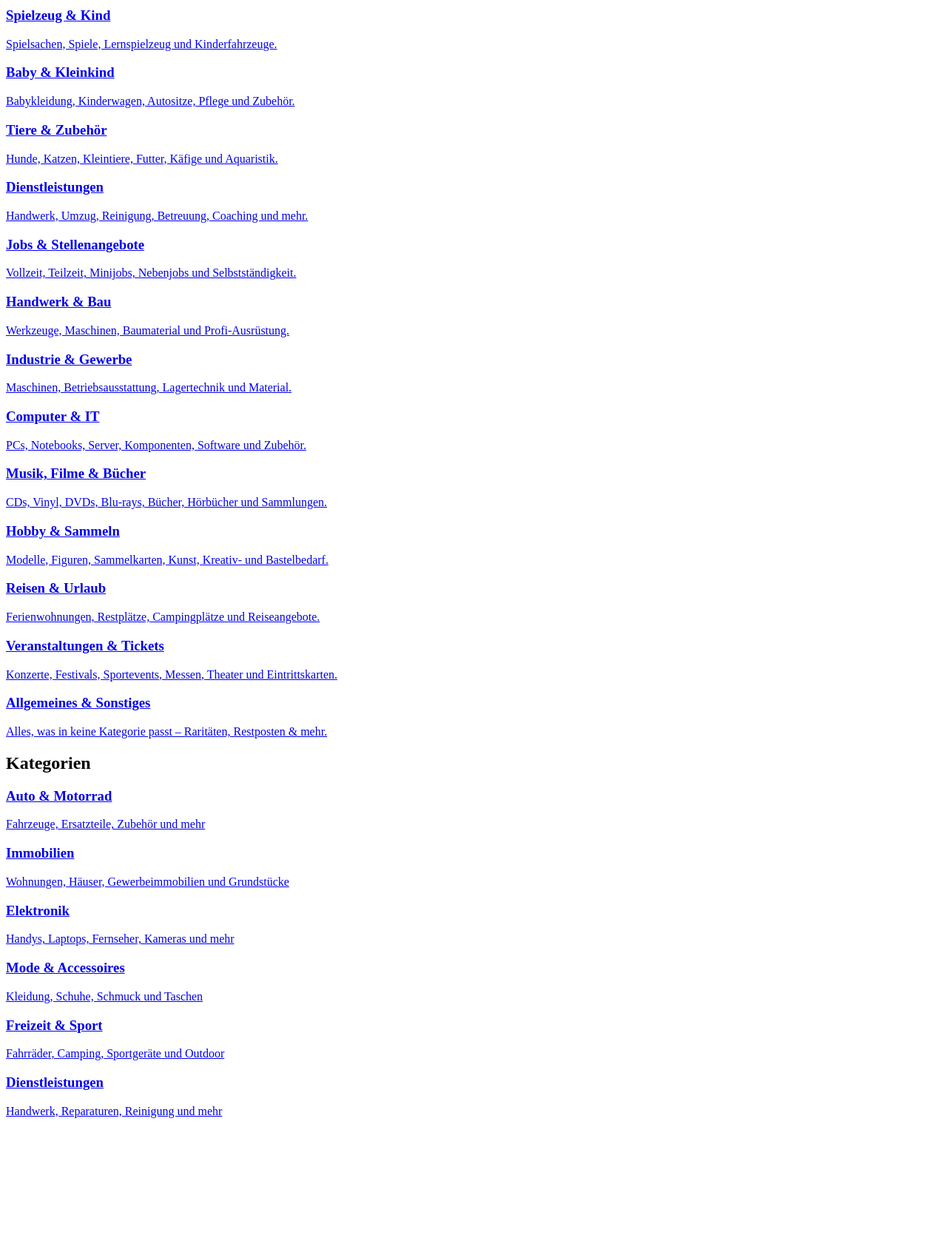
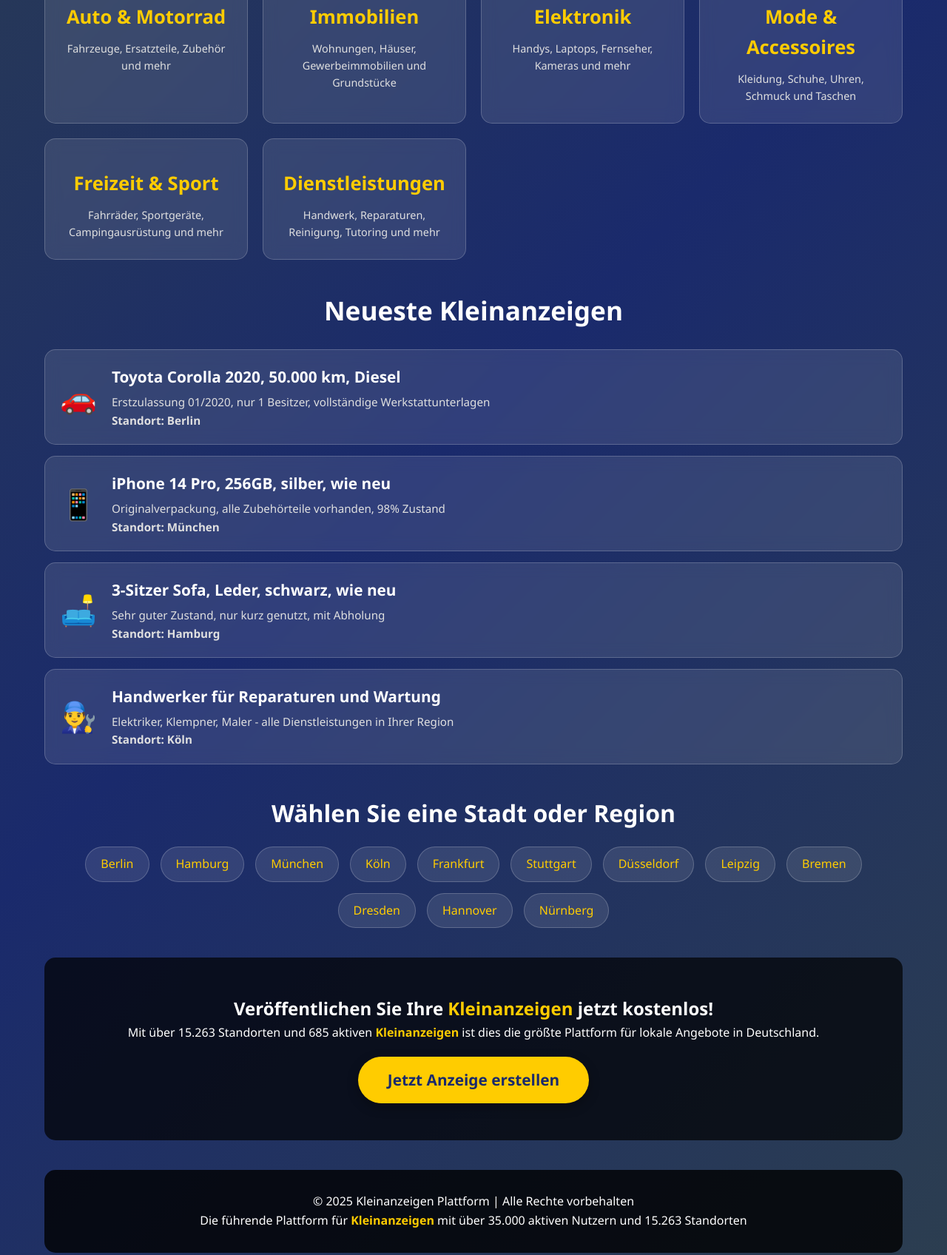
Before and after one commit to Kleinanzeigenzone/kleinanzeigenzone-seo3, a plain HTML site: page index.html in a window 1280 px wide. Shown: the part 587-2283 px from the top of the page at 74% size. Before the commit the page ends 2114 px from the top, so only its background shows below. Drawn offline with Linux system fonts and the light colour scheme.

Commit message:
Update index.html

```diff
--- a/index.html
+++ b/index.html
@@ -1,197 +1,385 @@
-<!-- 🔥 KATEGORIEN – 20 UNTERKATEGORIEN MIT LINK AUF KLEINANZEIGENZONE.DE -->
-<section class="categories">
-    <h2>Kategorien auf KleinanzeigenZone.de</h2>
+<!DOCTYPE html>
+<html lang="de">
+<head>
+    <meta charset="UTF-8">
+    <meta name="viewport" content="width=device-width, initial-scale=1.0">
+    <title>Kleinanzeigen - Die beste Plattform für Gebrauchtwaren und Dienstleistungen</title>
+    <style>
+        * {
+            margin: 0;
+            padding: 0;
+            box-sizing: border-box;
+            font-family: 'Segoe UI', Tahoma, Geneva, Verdana, sans-serif;
+        }
 
-    <div class="category-grid">
+        body {
+            background: linear-gradient(135deg, #2c3e50, #1a2a6c, #2c3e50);
+            color: #fff;
+            line-height: 1.6;
+        }
 
-        <a href="https://kleinanzeigenzone.de/autos-fahrzeuge" class="category-box-link">
-            <div class="category-box">
-                <h3>Auto & Motorrad</h3>
-                <p>PKW, Transporter, Motorräder, Ersatzteile und Zubehör.</p>
+        .container {
+            max-width: 1200px;
+            margin: 0 auto;
+            padding: 20px;
+        }
+
+        header {
+            text-align: center;
+            padding: 40px 0;
+            background: rgba(0, 0, 0, 0.7);
+            border-radius: 15px;
+            margin-bottom: 30px;
+            box-shadow: 0 10px 30px rgba(0, 0, 0, 0.5);
+        }
+
+        h1 {
+            font-size: 3.5rem;
+            margin-bottom: 15px;
+            text-shadow: 0 2px 10px rgba(0, 0, 0, 0.5);
+        }
+
+        .tagline {
+            font-size: 1.5rem;
+            color: #f0f0f0;
+            max-width: 800px;
+            margin: 0 auto;
+        }
+
+        .stats {
+            display: flex;
+            justify-content: space-around;
+            flex-wrap: wrap;
+            margin: 40px 0;
+            padding: 20px;
+            background: rgba(0, 0, 0, 0.3);
+            border-radius: 15px;
+        }
+
+        .stat-box {
+            text-align: center;
+            padding: 20px;
+            min-width: 200px;
+        }
+
+        .stat-number {
+            font-size: 3rem;
+            font-weight: bold;
+            color: #ffcc00;
+        }
+
+        .stat-label {
+            font-size: 1.2rem;
+            color: #ddd;
+        }
+
+        .categories {
+            display: grid;
+            grid-template-columns: repeat(auto-fit, minmax(250px, 1fr));
+            gap: 20px;
+            margin: 40px 0;
+        }
+
+        .category-card {
+            background: rgba(255, 255, 255, 0.1);
+            border-radius: 15px;
+            padding: 25px;
+            text-align: center;
+            transition: transform 0.3s, background 0.3s;
+            backdrop-filter: blur(10px);
+            border: 1px solid rgba(255, 255, 255, 0.2);
+        }
+
+        .category-card:hover {
+            transform: translateY(-8px);
+            background: rgba(255, 255, 255, 0.15);
+        }
+
+        .category-card h3 {
+            font-size: 1.6rem;
+            margin: 15px 0 10px;
+            color: #ffcc00;
+        }
+
+        .category-card p {
+            color: #e0e0e0;
+            font-size: 0.9rem;
+        }
+
+        .latest-ads {
+            margin: 40px 0;
+        }
+
+        .latest-ads h2 {
+            text-align: center;
+            font-size: 2.2rem;
+            margin-bottom: 25px;
+        }
+
+        .ad-item {
+            background: rgba(255, 255, 255, 0.1);
+            border-radius: 15px;
+            padding: 20px;
+            margin-bottom: 15px;
+            display: flex;
+            align-items: center;
+            backdrop-filter: blur(10px);
+            border: 1px solid rgba(255, 255, 255, 0.2);
+        }
+
+        .ad-icon {
+            font-size: 2.5rem;
+            margin-right: 20px;
+            color: #ffcc00;
+        }
+
+        .ad-info {
+            flex: 1;
+        }
+
+        .ad-info h4 {
+            font-size: 1.3rem;
+            margin-bottom: 5px;
+        }
+
+        .ad-info p {
+            color: #e0e0e0;
+            font-size: 0.95rem;
+        }
+
+        .ad-location {
+            color: #ffcc00;
+            font-weight: bold;
+            font-size: 0.9rem;
+        }
+
+        .cta-section {
+            text-align: center;
+            padding: 50px;
+            background: rgba(0, 0, 0, 0.7);
+            border-radius: 15px;
+            margin: 40px 0;
+        }
+
+        .cta-button {
+            display: inline-block;
+            background: #ffcc00;
+            color: #1a2a6c;
+            padding: 15px 40px;
+            font-size: 1.3rem;
+            text-decoration: none;
+            border-radius: 50px;
+            margin-top: 20px;
+            transition: all 0.3s;
+            font-weight: bold;
+            box-shadow: 0 5px 15px rgba(0, 0, 0, 0.3);
+        }
+
+        .cta-button:hover {
+            background: #ffd84d;
+            transform: scale(1.05);
+            box-shadow: 0 7px 20px rgba(0, 0, 0, 0.4);
+        }
+
+        .regions {
+            margin: 40px 0;
+            text-align: center;
+        }
+
+        .regions h2 {
+            font-size: 2rem;
+            margin-bottom: 20px;
+        }
+
+        .region-links {
+            display: flex;
+            flex-wrap: wrap;
+            justify-content: center;
+            gap: 15px;
+        }
+
+        .region-link {
+            background: rgba(255, 255, 255, 0.1);
+            padding: 10px 20px;
+            border-radius: 25px;
+            color: #ffcc00;
+            text-decoration: none;
+            transition: all 0.3s;
+            border: 1px solid rgba(255, 255, 255, 0.2);
+        }
+
+        .region-link:hover {
+            background: rgba(255, 255, 255, 0.2);
+            transform: translateY(-3px);
+        }
+
+        footer {
+            text-align: center;
+            padding: 30px;
+            background: rgba(0, 0, 0, 0.8);
+            border-radius: 15px;
+            margin-top: 40px;
+        }
+
+        .link-highlight {
+            color: #ffcc00;
+            text-decoration: none;
+            font-weight: bold;
+        }
+
+        .link-highlight:hover {
+            text-decoration: underline;
+        }
+
+        @media (max-width: 768px) {
+            h1 {
+                font-size: 2.5rem;
+            }
+
+            .tagline {
+                font-size: 1.2rem;
+            }
+
+            .stats {
+                flex-direction: column;
+                align-items: center;
+            }
+
+            .stat-number {
+                font-size: 2.5rem;
+            }
+
+            .category-card h3 {
+                font-size: 1.4rem;
+            }
+
+            .ad-info h4 {
+                font-size: 1.1rem;
+            }
+        }
+    </style>
+</head>
+<body>
+    <div class="container">
+        <header>
+            <h1>Kleinanzeigen</h1>
+            <p class="tagline">Die größte Plattform für Gebrauchtwaren, Dienstleistungen und lokale Angebote in Deutschland</p>
+        </header>
+
+        <div class="stats">
+            <div class="stat-box">
+                <div class="stat-number">685</div>
+                <div class="stat-label">Kleinanzeigen</div>
             </div>
-        </a>
+            <div class="stat-box">
+                <div class="stat-number">35</div>
+                <div class="stat-label">Besucher</div>
+            </div>
+            <div class="stat-box">
+                <div class="stat-number">15263</div>
+                <div class="stat-label">Standorte</div>
+            </div>
+        </div>
 
-        <a href="https://kleinanzeigenzone.de/immobilien" class="category-box-link">
-            <div class="category-box">
-                <h3>Immobilien</h3>
-                <p>Wohnungen, Häuser, Gewerbeobjekte, Grundstücke und WG-Zimmer.</p>
-            </div>
-        </a>
-
-        <a href="https://kleinanzeigenzone.de/elektronik" class="category-box-link">
-            <div class="category-box">
-                <h3>Elektronik</h3>
-                <p>Handys, Laptops, Fernseher, Konsolen, Kameras und Zubehör.</p>
-            </div>
-        </a>
-
-        <a href="https://kleinanzeigenzone.de/mode" class="category-box-link">
-            <div class="category-box">
-                <h3>Mode & Accessoires</h3>
-                <p>Kleidung, Schuhe, Taschen, Uhren und Schmuck.</p>
-            </div>
-        </a>
-
-        <a href="https://kleinanzeigenzone.de/haus-garten" class="category-box-link">
-            <div class="category-box">
-                <h3>Haus & Garten</h3>
-                <p>Gartenmöbel, Deko, Werkzeuge, Haushaltswaren und Zubehör.</p>
-            </div>
-        </a>
-
-        <a href="https://kleinanzeigenzone.de/moebel-wohnen" class="category-box-link">
-            <div class="category-box">
-                <h3>Möbel & Wohnen</h3>
-                <p>Sofas, Betten, Schränke, Tische und komplette Einrichtungen.</p>
-            </div>
-        </a>
-
-        <a href="https://kleinanzeigenzone.de/freizeit-sport" class="category-box-link">
-            <div class="category-box">
-                <h3>Freizeit & Sport</h3>
-                <p>Fitnessgeräte, Fahrräder, Camping, Outdoor-Artikel und mehr.</p>
-            </div>
-        </a>
-
-        <a href="https://kleinanzeigenzone.de/spielzeug-kind" class="category-box-link">
-            <div class="category-box">
-                <h3>Spielzeug & Kind</h3>
-                <p>Spielsachen, Spiele, Lernspielzeug und Kinderfahrzeuge.</p>
-            </div>
-        </a>
-
-        <a href="https://kleinanzeigenzone.de/baby-kleinkind" class="category-box-link">
-            <div class="category-box">
-                <h3>Baby & Kleinkind</h3>
-                <p>Babykleidung, Kinderwagen, Autositze, Pflege und Zubehör.</p>
-            </div>
-        </a>
-
-        <a href="https://kleinanzeigenzone.de/tiere" class="category-box-link">
-            <div class="category-box">
-                <h3>Tiere & Zubehör</h3>
-                <p>Hunde, Katzen, Kleintiere, Futter, Käfige und Aquaristik.</p>
-            </div>
-        </a>
-
-        <a href="https://kleinanzeigenzone.de/dienstleistungen" class="category-box-link">
-            <div class="category-box">
-                <h3>Dienstleistungen</h3>
-                <p>Handwerk, Umzug, Reinigung, Betreuung, Coaching und mehr.</p>
-            </div>
-        </a>
-
-        <a href="https://kleinanzeigenzone.de/jobs" class="category-box-link">
-            <div class="category-box">
-                <h3>Jobs & Stellenangebote</h3>
-                <p>Vollzeit, Teilzeit, Minijobs, Nebenjobs und Selbstständigkeit.</p>
-            </div>
-        </a>
-
-        <a href="https://kleinanzeigenzone.de/handwerk-bau" class="category-box-link">
-            <div class="category-box">
-                <h3>Handwerk & Bau</h3>
-                <p>Werkzeuge, Maschinen, Baumaterial und Profi-Ausrüstung.</p>
-            </div>
-        </a>
-
-        <a href="https://kleinanzeigenzone.de/industrie-gewerbe" class="category-box-link">
-            <div class="category-box">
-                <h3>Industrie & Gewerbe</h3>
-                <p>Maschinen, Betriebsausstattung, Lagertechnik und Material.</p>
-            </div>
-        </a>
-
-        <a href="https://kleinanzeigenzone.de/computer-it" class="category-box-link">
-            <div class="category-box">
-                <h3>Computer & IT</h3>
-                <p>PCs, Notebooks, Server, Komponenten, Software und Zubehör.</p>
-            </div>
-        </a>
-
-        <a href="https://kleinanzeigenzone.de/musik-filme-buecher" class="category-box-link">
-            <div class="category-box">
-                <h3>Musik, Filme & Bücher</h3>
-                <p>CDs, Vinyl, DVDs, Blu-rays, Bücher, Hörbücher und Sammlungen.</p>
-            </div>
-        </a>
-
-        <a href="https://kleinanzeigenzone.de/hobby-sammeln" class="category-box-link">
-            <div class="category-box">
-                <h3>Hobby & Sammeln</h3>
-                <p>Modelle, Figuren, Sammelkarten, Kunst, Kreativ- und Bastelbedarf.</p>
-            </div>
-        </a>
-
-        <a href="https://kleinanzeigenzone.de/reisen-urlaub" class="category-box-link">
-            <div class="category-box">
-                <h3>Reisen & Urlaub</h3>
-                <p>Ferienwohnungen, Restplätze, Campingplätze und Reiseangebote.</p>
-            </div>
-        </a>
-
-        <a href="https://kleinanzeigenzone.de/veranstaltungen-tickets" class="category-box-link">
-            <div class="category-box">
-                <h3>Veranstaltungen & Tickets</h3>
-                <p>Konzerte, Festivals, Sportevents, Messen, Theater und Eintrittskarten.</p>
-            </div>
-        </a>
-
-        <a href="https://kleinanzeigenzone.de/allgemein-sonstiges" class="category-box-link">
-            <div class="category-box">
-                <h3>Allgemeines & Sonstiges</h3>
-                <p>Alles, was in keine Kategorie passt – Raritäten, Restposten & mehr.</p>
-            </div>
-        </a>
-
-    </div>
-</section><!-- 🔥 KATEGORIEN – KOMPLETT KLICKBAR & SEO-OPTIMIERT -->
-<section class="categories">
-    <h2>Kategorien</h2>
-
-    <div class="category-grid">
-
-        <a href="https://kleinanzeigenzone.de/auto-motorrad" class="category-box-link">
-            <div class="category-box">
+        <div class="categories">
+            <div class="category-card">
                 <h3>Auto & Motorrad</h3>
                 <p>Fahrzeuge, Ersatzteile, Zubehör und mehr</p>
             </div>
-        </a>
 
-        <a href="https://kleinanzeigenzone.de/immobilien" class="category-box-link">
-            <div class="category-box">
+            <div class="category-card">
                 <h3>Immobilien</h3>
                 <p>Wohnungen, Häuser, Gewerbeimmobilien und Grundstücke</p>
             </div>
-        </a>
 
-        <a href="https://kleinanzeigenzone.de/elektronik" class="category-box-link">
-            <div class="category-box">
+            <div class="category-card">
                 <h3>Elektronik</h3>
                 <p>Handys, Laptops, Fernseher, Kameras und mehr</p>
             </div>
-        </a>
 
-        <a href="https://kleinanzeigenzone.de/mode" class="category-box-link">
-            <div class="category-box">
+            <div class="category-card">
                 <h3>Mode & Accessoires</h3>
-                <p>Kleidung, Schuhe, Schmuck und Taschen</p>
+                <p>Kleidung, Schuhe, Uhren, Schmuck und Taschen</p>
             </div>
-        </a>
 
-        <a href="https://kleinanzeigenzone.de/freizeit-sport" class="category-box-link">
-            <div class="category-box">
+            <div class="category-card">
                 <h3>Freizeit & Sport</h3>
-                <p>Fahrräder, Camping, Sportgeräte und Outdoor</p>
+                <p>Fahrräder, Sportgeräte, Campingausrüstung und mehr</p>
             </div>
-        </a>
 
-        <a href="https://kleinanzeigenzone.de/dienstleistungen" class="category-box-link">
-            <div class="category-box">
+            <div class="category-card">
                 <h3>Dienstleistungen</h3>
-                <p>Handwerk, Reparaturen, Reinigung und mehr</p>
+                <p>Handwerk, Reparaturen, Reinigung, Tutoring und mehr</p>
             </div>
-        </a>
+        </div>
 
+        <div class="latest-ads">
+            <h2>Neueste Kleinanzeigen</h2>
+            <div class="ad-item">
+                <div class="ad-icon">🚗</div>
+                <div class="ad-info">
+                    <h4>Toyota Corolla 2020, 50.000 km, Diesel</h4>
+                    <p>Erstzulassung 01/2020, nur 1 Besitzer, vollständige Werkstattunterlagen</p>
+                    <p class="ad-location">Standort: Berlin</p>
+                </div>
+            </div>
+
+            <div class="ad-item">
+                <div class="ad-icon">📱</div>
+                <div class="ad-info">
+                    <h4>iPhone 14 Pro, 256GB, silber, wie neu</h4>
+                    <p>Originalverpackung, alle Zubehörteile vorhanden, 98% Zustand</p>
+                    <p class="ad-location">Standort: München</p>
+                </div>
+            </div>
+
+            <div class="ad-item">
+                <div class="ad-icon">🛋️</div>
+                <div class="ad-info">
+                    <h4>3-Sitzer Sofa, Leder, schwarz, wie neu</h4>
+                    <p>Sehr guter Zustand, nur kurz genutzt, mit Abholung</p>
+                    <p class="ad-location">Standort: Hamburg</p>
+                </div>
+            </div>
+
+            <div class="ad-item">
+                <div class="ad-icon">👨‍🔧</div>
+                <div class="ad-info">
+                    <h4>Handwerker für Reparaturen und Wartung</h4>
+                    <p>Elektriker, Klempner, Maler - alle Dienstleistungen in Ihrer Region</p>
+                    <p class="ad-location">Standort: Köln</p>
+                </div>
+            </div>
+        </div>
+
+        <div class="regions">
+            <h2>Wählen Sie eine Stadt oder Region</h2>
+            <div class="region-links">
+                <a href="https://kleinanzeigenzone.de/" class="region-link">Berlin</a>
+                <a href="https://kleinanzeigenzone.de/" class="region-link">Hamburg</a>
+                <a href="https://kleinanzeigenzone.de/" class="region-link">München</a>
+                <a href="https://kleinanzeigenzone.de/" class="region-link">Köln</a>
+                <a href="https://kleinanzeigenzone.de/" class="region-link">Frankfurt</a>
+                <a href="https://kleinanzeigenzone.de/" class="region-link">Stuttgart</a>
+                <a href="https://kleinanzeigenzone.de/" class="region-link">Düsseldorf</a>
+                <a href="https://kleinanzeigenzone.de/" class="region-link">Leipzig</a>
+                <a href="https://kleinanzeigenzone.de/" class="region-link">Bremen</a>
+                <a href="https://kleinanzeigenzone.de/" class="region-link">Dresden</a>
+                <a href="https://kleinanzeigenzone.de/" class="region-link">Hannover</a>
+                <a href="https://kleinanzeigenzone.de/" class="region-link">Nürnberg</a>
+            </div>
+        </div>
+
+        <div class="cta-section">
+            <h2>Veröffentlichen Sie Ihre <a href="https://kleinanzeigenzone.de/" class="link-highlight">Kleinanzeigen</a> jetzt kostenlos!</h2>
+            <p>Mit über 15.263 Standorten und 685 aktiven <a href="https://kleinanzeigenzone.de/" class="link-highlight">Kleinanzeigen</a> ist dies die größte Plattform für lokale Angebote in Deutschland.</p>
+            <a href="https://kleinanzeigenzone.de/" class="cta-button">Jetzt Anzeige erstellen</a>
+        </div>
+
+        <footer>
+            <p>© 2025 Kleinanzeigen Plattform | Alle Rechte vorbehalten</p>
+            <p>Die führende Plattform für <a href="https://kleinanzeigenzone.de/" class="link-highlight">Kleinanzeigen</a> mit über 35.000 aktiven Nutzern und 15.263 Standorten</p>
+        </footer>
     </div>
-</section>
+</body>
+</html>
```
